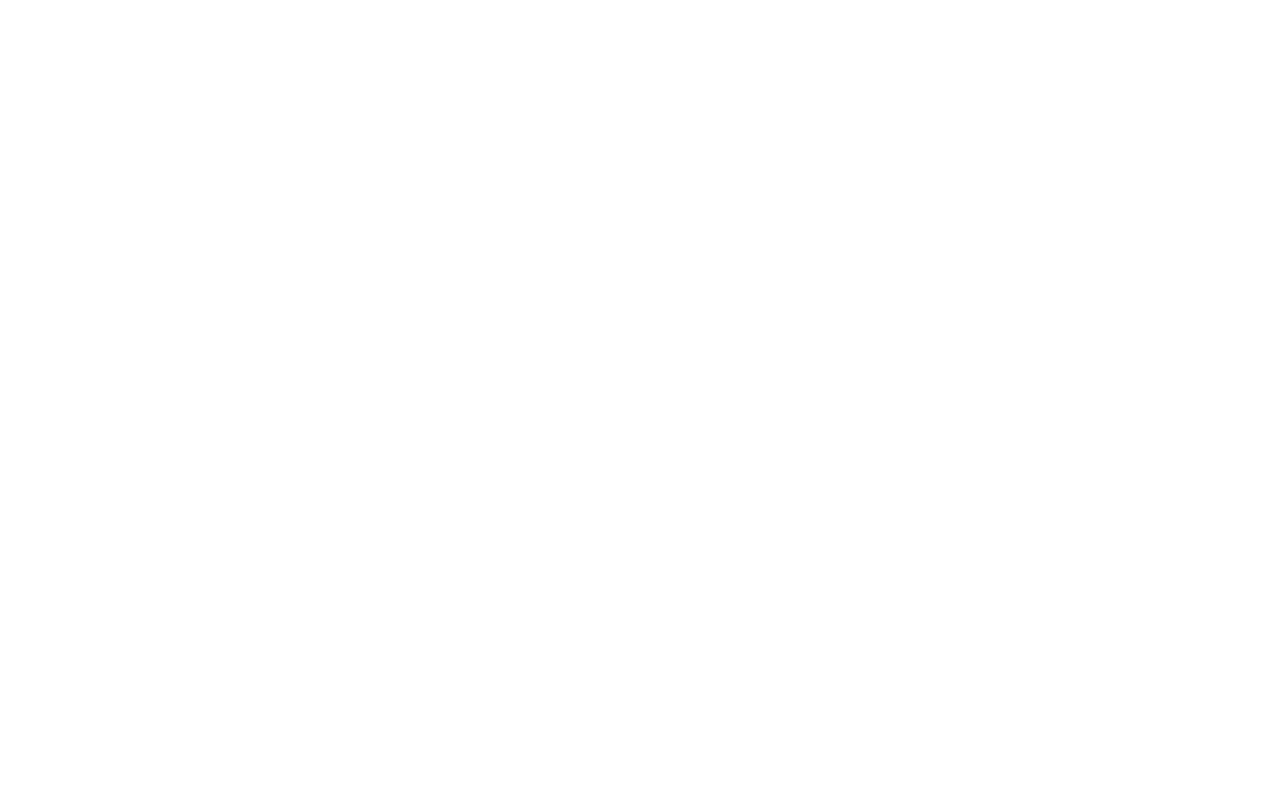
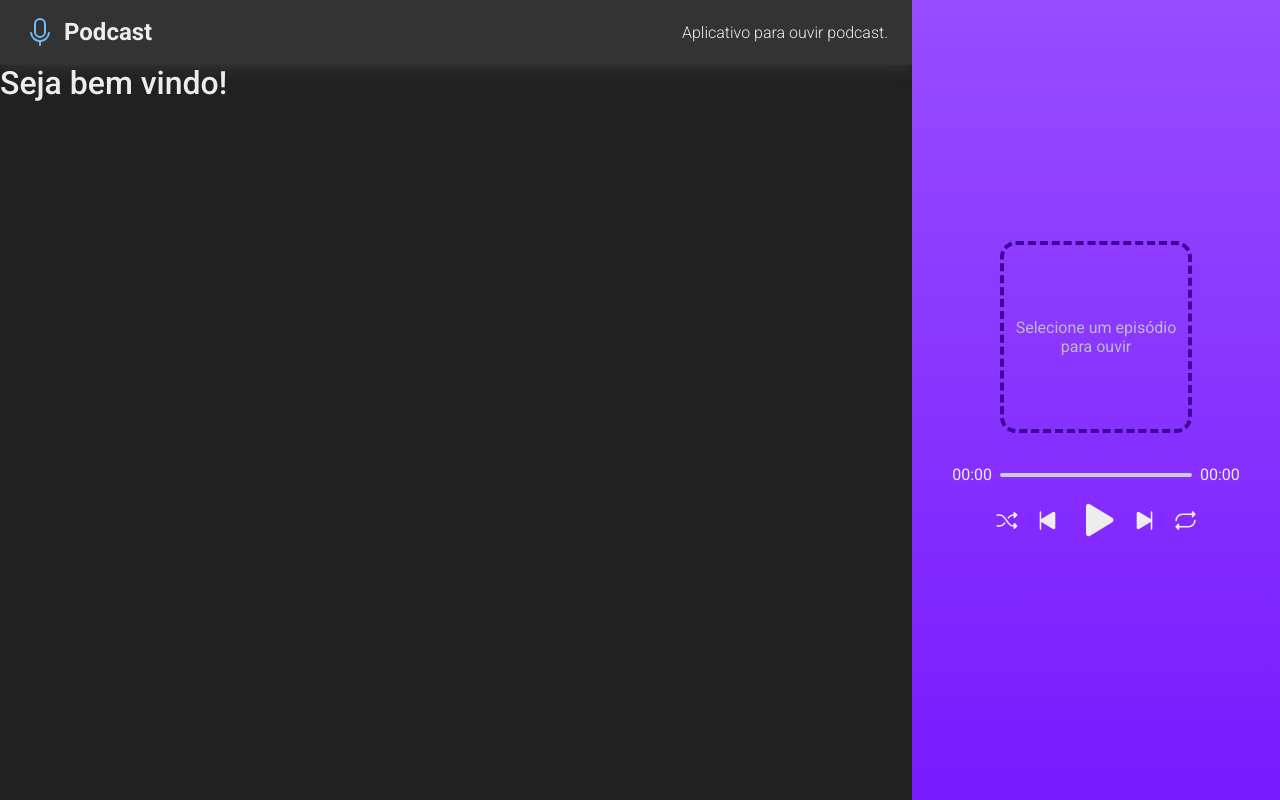
Before and after one commit to WillianIgorDeveloper/podcast, a Next.js app: page / in a window 1280 px wide. Built offline with nearby package versions, Linux system fonts and the light colour scheme.

Commit message:
add header and player

```diff
--- a/package.json
+++ b/package.json
@@ -10,6 +10,7 @@
   },
   "dependencies": {
     "next": "12.2.5",
+    "phosphor-react": "^1.4.1",
     "react": "18.2.0",
     "react-dom": "18.2.0",
     "sass": "^1.54.8"
--- /dev/null
+++ b/src/components/Header/index.tsx
@@ -0,0 +1,14 @@
+//SCSS imports
+import styles from './style.module.scss'
+
+export default function Header () {
+    return (
+        <header className={styles.header}>
+            <div className={styles.container}>
+                <img src="/microphone.svg" alt="Podcast Logo" />
+                <h1>Podcast</h1>
+            </div>
+            <p>Aplicativo para ouvir podcast.</p>
+        </header>
+    )
+}
--- /dev/null
+++ b/src/components/Header/style.module.scss
@@ -0,0 +1,35 @@
+.header {
+
+    height: 4rem;
+    padding: 1.5rem;
+
+    display: flex;
+    justify-content: space-between;
+    align-items: center;
+
+    background-color: var(--gray-20);
+    box-shadow:
+        0px 0px 2.8px hsla(0, 0%, 50%, 0.15),
+        0px 0px 22px hsla(0, 0%, 50%, 0.3);
+
+
+
+    .container{
+        display: flex;
+        align-items: center;
+
+        img {
+            width: 2rem;
+        }
+        h1{
+            margin-left: .5rem;
+
+            font-size: 1.5rem;
+            font-weight: 700;
+        }
+    }
+
+    p{
+        font-weight: 300;
+    }
+}
--- /dev/null
+++ b/src/components/Player/index.tsx
@@ -0,0 +1,38 @@
+//Packages imports
+import { Play, Shuffle, SkipBack, SkipForward, Repeat } from "phosphor-react";
+//SCSS imports
+import styles from './style.module.scss'
+
+export default function Player () {
+    return (
+        <aside className={styles.player}>
+            <div className={styles.displayImage}>
+                Selecione um episódio para ouvir
+            </div>
+            <div className={styles.mediaContainer}>
+                <div className={styles.playerTimer}>
+                    <span>00:00</span>
+                    <div className={styles.timerBar}/>
+                    <span>00:00</span>
+                </div>
+                <div className={styles.mediaIcons}>
+                    <button>
+                        <Shuffle size={25} weight="fill" />
+                    </button>
+                    <button>
+                        <SkipBack size={25} weight="fill" />
+                    </button>
+                    <button>
+                        <Play size={40} weight="fill" />
+                    </button>
+                    <button>
+                        <SkipForward size={25} weight="fill" />
+                    </button>
+                    <button>
+                        <Repeat size={25} weight="fill" />
+                    </button>
+                </div>
+            </div>
+        </aside>
+    )
+}
--- /dev/null
+++ b/src/components/Player/style.module.scss
@@ -0,0 +1,66 @@
+.player {
+
+    display: flex;
+    flex-direction: column;
+    justify-content: center;
+    align-items: center;
+    gap: 1rem;
+    width: 23rem;
+    min-height: 100vh;
+
+    background-image: linear-gradient(var(--purple-65), var(--purple-55));
+
+    .displayImage{
+        width: 12rem;
+        height: 12rem;
+        display: flex;
+        align-items: center;
+        text-align: center;
+
+        border-radius: 16px;
+        border: 4px dashed var(--purple-30);
+
+        font-weight: 400;
+        color: var(--black-purple-75);
+    }
+    .mediaContainer{
+        display: flex;
+        flex-direction: column;
+        align-items: center;
+        padding: 1rem;
+        gap: 1rem;
+
+        .timerBar{
+            width: 12rem;
+            height: 1px;
+
+            border: 2px solid var(--gray-80);
+            border-radius: 20px;
+        }
+        .playerTimer{
+            display: flex;
+            align-items: center;
+            gap: .5rem;
+
+            span{
+                font-weight: 400;
+            }
+        }
+        .mediaIcons{
+            display: flex;
+            align-items: center;
+            gap: 1rem;
+
+            button{
+                background-color: unset;
+                border: unset;
+                color: var(--gray-90);
+
+                &:hover{
+                    cursor: pointer;
+                    color: var(--gray-60);
+                }
+            }
+        }
+    }
+}
--- a/src/pages/_app.tsx
+++ b/src/pages/_app.tsx
@@ -1,8 +1,12 @@
-// Imports from packages
+// Packages imports
 import type { AppProps } from 'next/app'
 import Head from 'next/head'
+// Components imports
+import Header from '../components/Header'
+import Player from '../components/Player'
 // SCSS Imports
 import '../styles/global.scss'
+import styles from '../styles/app.module.scss'
 
 
 
@@ -14,7 +18,13 @@
         <title>Podcast</title>
       </Head>
 
-      <Component {...pageProps} />
+      <div className={styles.container}>
+        <div className={styles.contentContainer}>
+          <Header />
+          <Component {...pageProps} />
+        </div>
+        <Player />
+      </div>
     </>
   )
 }
--- a/src/pages/index.tsx
+++ b/src/pages/index.tsx
@@ -1,6 +1,7 @@
 export default function Index () {
     return (
         <>
+            <h1>Seja bem vindo!</h1>
         </>
     )
 }
--- /dev/null
+++ b/src/styles/app.module.scss
@@ -0,0 +1,8 @@
+.container{
+
+    display: flex;
+
+    .contentContainer{
+        flex: 1;
+    }
+}
--- a/src/styles/global.scss
+++ b/src/styles/global.scss
@@ -17,7 +17,27 @@
 
 /*========== Variables ==========*/
 :root {
-    /*========== # ==========*/
+    /*========== Colors ==========*/
+
+    --blue-60: hsl(206, 77%, 60%);
+    --blue-65: hsl(206, 77%, 65%);
+    --blue-70: hsl(206, 77%, 70%);
+    --blue-80: hsl(206, 77%, 80%);
+
+    --gray-13: hsl(0, 0%, 13%);
+    --gray-20: hsl(0, 0%, 20%);
+    --gray-30: hsl(0, 0%, 30%);
+    --gray-40: hsl(0, 0%, 40%);
+    --gray-60: hsl(0, 0%, 60%);
+    --gray-80: hsl(0, 0%, 80%);
+    --gray-93: hsl(0, 0%, 93%);
+
+    --black-purple-25: hsl(265, 10%, 25%);
+    --black-purple-75: hsl(265, 10%, 75%);
+
+    --purple-30: hsl(265, 100%, 30%);
+    --purple-65: hsl(265, 100%, 65%);
+    --purple-55: hsl(265, 100%, 55%);
 }
 
 
@@ -32,6 +52,10 @@
     font-family: 'Roboto', sans-serif;
     font-weight: 500;
 }
+body {
+    color: var(--gray-93);
+    background-color: var(--gray-13);
+}
 img {
     width: 100%;
     height: auto;
```
Also changed, not shown: components-defaut/index.tsx (added, +9 -0 lines), components-defaut/style.module.scss (added), 2 other files (tests, documents, lock files or other folders).
